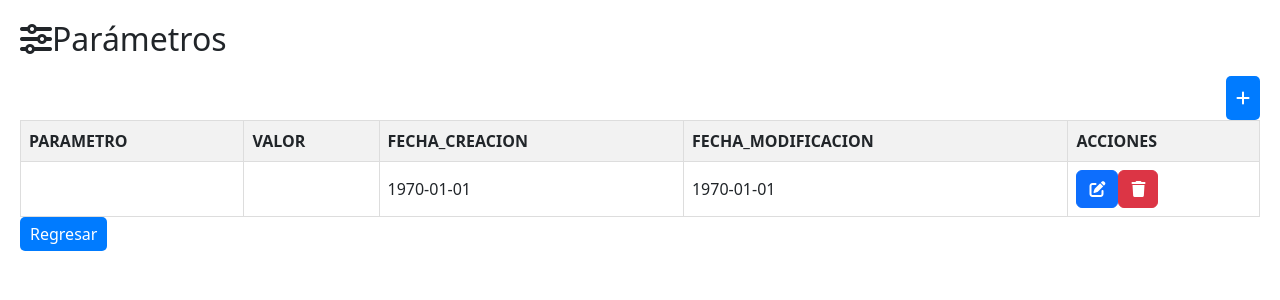
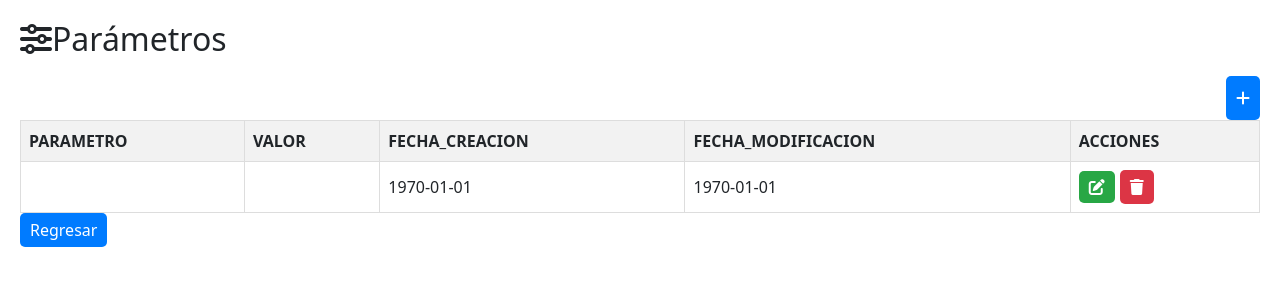
Before and after one commit to Keysiss2019/GESTION_COMPRAS, a PHP site: page /parametros/parametros.php in a window 1280 px wide. Shown: the top 300 px of the page. Run offline with PHP 8.4, Linux system fonts and the light colour scheme; tables that the repository leaves empty or names only in its code hold one stand-in row (values such as "Sample post"); data that the repository does not hold is empty; some libraries are stand-ins or nearby versions.

Commit message:
Cambiar color al btn de editar

```diff
--- a/parametros/parametros.php
+++ b/parametros/parametros.php
@@ -49,6 +49,30 @@ $result = $conn->query($sql);
             cursor: pointer;
             float: right; /* Alinea a la derecha */
         }
+
+        .edit-link {
+          background-color: #28a745; /* Estilo para Editar */
+          color: #fff;
+          padding: 5px 10px;
+          text-decoration: none;
+          border-radius: 5px;
+           margin-right: 5px; /* Agregamos margen derecho para separar los enlaces */
+        }
+
+       .delete-link {
+          background-color: #dc3545; /* Estilo para Eliminar */
+          color: #fff;
+          padding: 5px 10px;
+           text-decoration: none;
+          border-radius: 5px;
+          margin-right: 5px;
+          border: none; /* Elimina el borde */
+        }
+
+        .delete-link:focus {
+          outline: none; /* Elimina el contorno al hacer clic en el botón */
+        }
+
     </style>
 </head>
 <body>
@@ -69,10 +93,12 @@ $result = $conn->query($sql);
                 echo '<td>' . date('Y-m-d', strtotime($row['FECHA_MODIFICACION'])) . '</td>';
                // Agregar la columna de acciones con los botones de editar y eliminar
                echo '<td>';
-            echo '<a href="editar.php?id=' . $row['ID_PARAMETRO'] . '" class="btn btn-primary"><i class="fas fa-edit"></i></a>';
+               echo '<a href="editar.php?id=' . $row['ID_PARAMETRO'] . '" class="edit-link"><i class="fas fa-edit"></i></a>';
+
+
 
               // Agregar el botón de eliminar con el evento onclick
-            echo '<button class="btn btn-danger" onclick="eliminarParametro(' . $row['ID_PARAMETRO'] . ')"><i class="fas fa-trash"></i></button>';
+             echo '<button class="delete-link " onclick="eliminarParametro(' . $row['ID_PARAMETRO'] . ')"><i class="fas fa-trash"></i></button>';
              echo '</td>';
              echo '</tr>';
             }
@@ -86,7 +112,6 @@ $result = $conn->query($sql);
       $conn->close();
     ?>
     <button class="styled-button" onclick="window.location.href='../setting/ajustes.php'" style="background-color: #007bff; color: #fff; padding: 5px 10px; border: none; border-radius: 5px; cursor: pointer;">Regresar</button>
-
 
     <script>
         // Función para confirmar la eliminación y llamar a la función eliminarParametroAjax
```
Lines whose indentation alone changed are shown as unchanged.
